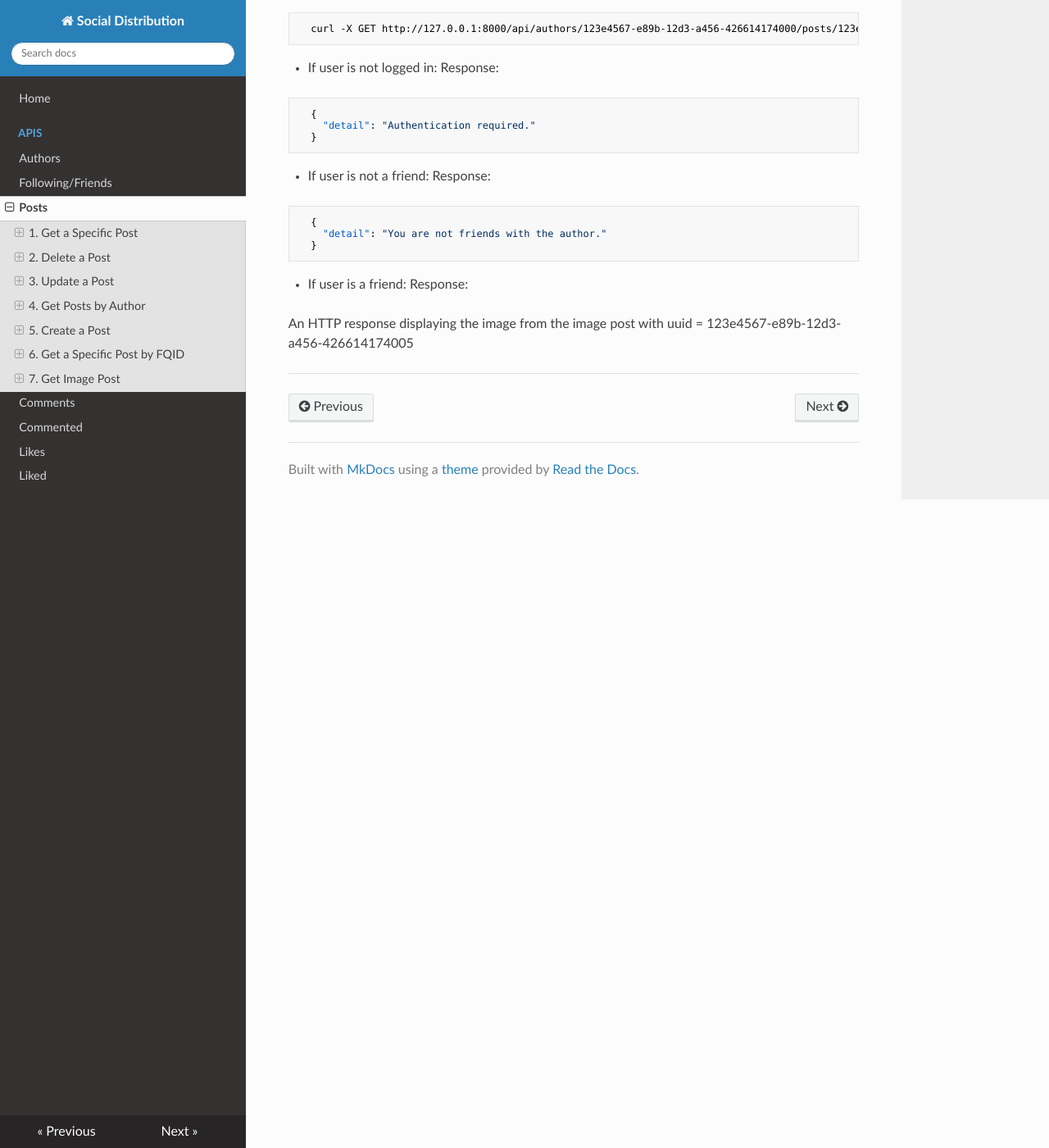
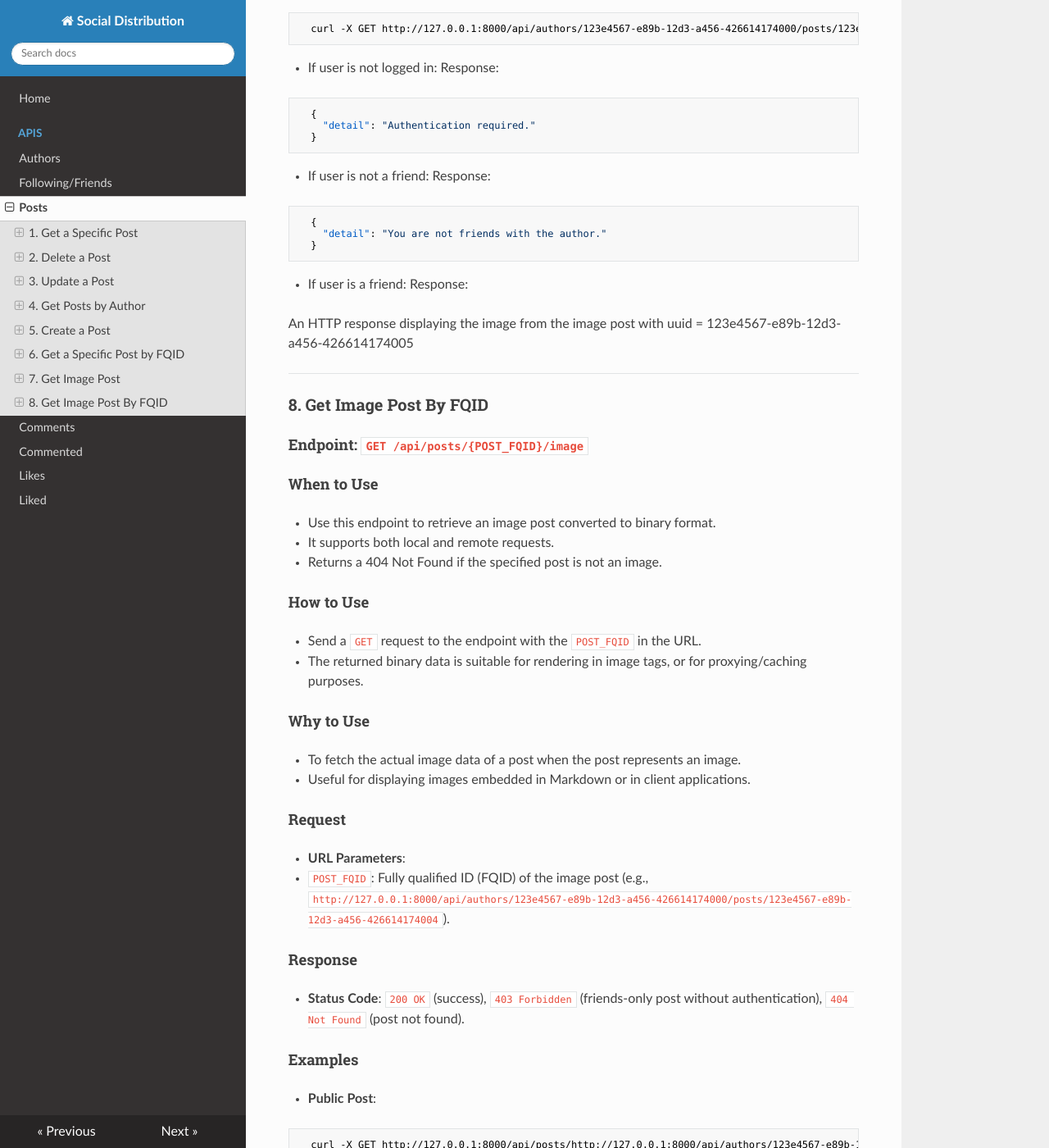
Before and after one commit to redtrovelvet/SalmoNet, an MkDocs documentation site: the page built from docs/post_api.md, in a window 1280 px wide and 1400 px high, scrolled down 12856 px. Shown: the whole window at 82% size. Built offline with MkDocs 1.6.1, drawn with Linux system fonts in a browser that asks for light colours; nearby versions of some CDN libraries; some of the changed text lies outside the part shown.

Commit message:
get img post by fqid doc

````diff
--- a/docs/post_api.md
+++ b/docs/post_api.md
@@ -724,3 +724,74 @@
 An HTTP response displaying the image from the image post with uuid = 123e4567-e89b-12d3-a456-426614174005
 
 ---
+
+### 8. **Get Image Post By FQID**
+
+#### **Endpoint**: `GET /api/posts/{POST_FQID}/image`
+
+#### **When to Use**
+
+- Use this endpoint to retrieve an image post converted to binary format.
+- It supports both local and remote requests.
+- Returns a 404 Not Found if the specified post is not an image.
+
+#### **How to Use**
+
+- Send a `GET` request to the endpoint with the `POST_FQID` in the URL.
+- The returned binary data is suitable for rendering in image tags, or for proxying/caching purposes.
+
+#### **Why to Use**
+
+- To fetch the actual image data of a post when the post represents an image.
+- Useful for displaying images embedded in Markdown or in client applications.
+
+#### **Request**
+
+- **URL Parameters**:
+  - `POST_FQID`: Fully qualified ID (FQID) of the image post (e.g., `http://127.0.0.1:8000/api/authors/123e4567-e89b-12d3-a456-426614174000/posts/123e4567-e89b-12d3-a456-426614174004`).
+
+#### **Response**
+
+- **Status Code**: `200 OK` (success), `403 Forbidden` (friends-only post without authentication), `404 Not Found` (post not found).
+
+#### **Examples**
+
+- **Public Post**:
+
+```bash
+  curl -X GET http://127.0.0.1:8000/api/posts/http://127.0.0.1:8000/api/authors/123e4567-e89b-12d3-a456-426614174000/posts/123e4567-e89b-12d3-a456-426614174004/image/
+```
+Response:
+An HTTP response displaying the image from the image post with FQID = http://127.0.0.1:8000/api/authors/123e4567-e89b-12d3-a456-426614174000/posts/123e4567-e89b-12d3-a456-426614174004
+
+- **Friends-Only Post (Unauthenticated)**:
+
+```bash
+  curl -X GET http://127.0.0.1:8000/api/posts/http://127.0.0.1:8000/api/authors/123e4567-e89b-12d3-a456-426614174000/posts/123e4567-e89b-12d3-a456-426614174005/image/
+```
+
+  - If user is not logged in:
+  Response:
+
+```json
+  {
+    "detail": "Authentication required."
+  }
+```
+
+  - If user is not a friend:
+  Response:
+
+```json
+  {
+    "detail": "You are not friends with the author."
+  }
+```
+
+  - If user is a friend:
+  Response:
+
+An HTTP response displaying the image from the image post with FQID = http://127.0.0.1:8000/api/authors/123e4567-e89b-12d3-a456-426614174000/posts/123e4567-e89b-12d3-a456-426614174005
+
+
+---
````
